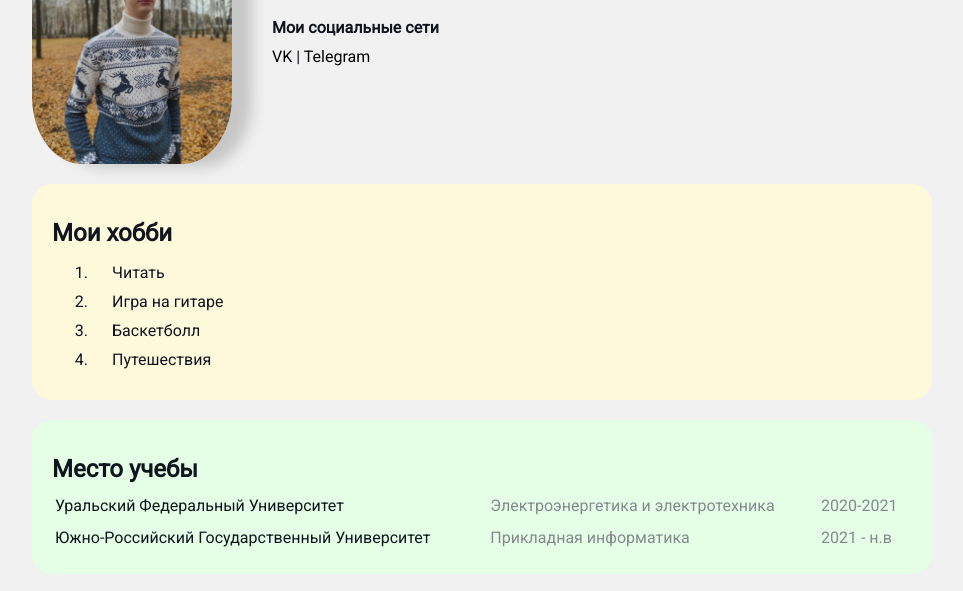
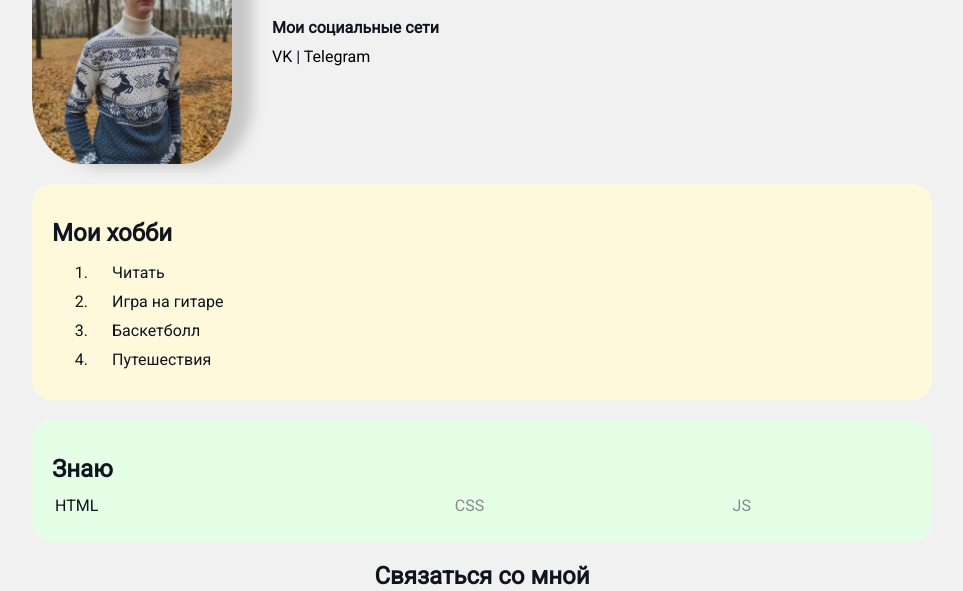
Before and after one commit to Eduard0209/CV, a plain HTML site: page index.html in a window 1280 px wide. Shown: the part 141-732 px from the top of the page, without its empty margins (158-1121 px from the left). Drawn offline with Linux system fonts and the light colour scheme.

Commit message:
Update index.html

```diff
--- a/index.html
+++ b/index.html
@@ -35,18 +35,13 @@
 
     <div class="card bg-green">
 
-      <h2>Место учебы</h2>
+      <h2>Знаю</h2>
       <table class="table">
 
         <tr>
-          <td>Уральский Федеральный Университет</td>
-          <td>Электроэнергетика и электротехника</td>
-          <td>2020-2021</td>
-        </tr>
-        <tr>
-          <td>Южно-Российский Государственный Университет</td>
-          <td>Прикладная информатика</td>
-          <td>2021 - н.в</td>
+          <td>HTML</td>
+          <td>CSS</td>
+          <td>JS</td>
         </tr>
       </table>
     </div>
```
